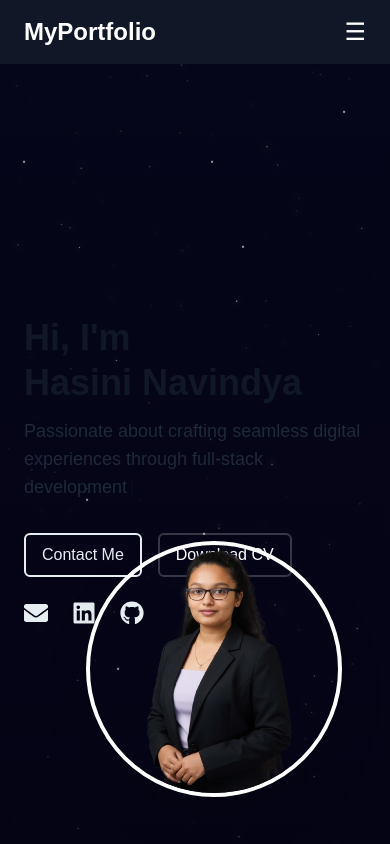
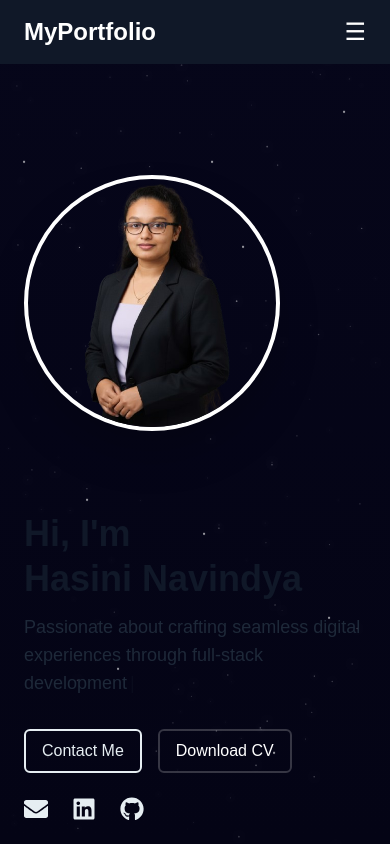
Before and after one commit to HasiniNavindya/my-portfolio, a Next.js app: page / in a window 390 px wide. Shown: the top 844 px of the page. Built offline with nearby package versions, Linux system fonts and the light colour scheme.

Commit message:
Updated portfolio with latest changes last

```diff
--- a/src/components/HeroSection.jsx
+++ b/src/components/HeroSection.jsx
@@ -12,7 +12,7 @@ export default function HeroSection() {
       <div className="relative z-10 max-w-7xl mx-auto px-6 w-full">
         <div className="grid md:grid-cols-2 items-center gap-8">
           {/* Left Side */}
-          <div className="text-left pt-6">
+          <div className="order-last md:order-first text-left pt-6">
             <h1 className="text-4xl md:text-5xl lg:text-6xl font-extrabold text-gray-900 dark:text-white leading-tight">
               Hi, I'm
               <span className="block">
@@ -85,9 +85,9 @@ export default function HeroSection() {
           </div>
 
           {/* Right Side - Portrait */}
-          <div className="relative flex justify-end items-center pt-6">
+          <div className="order-first md:order-last relative flex justify-end items-center pt-6">
             <div className="relative w-full">
-              <div className="absolute top-1/2 right-6 md:right-12 lg:right-20 -translate-y-1/2">
+              <div className="md:absolute md:top-1/2 md:right-12 lg:right-20 md:-translate-y-1/2">
                 {/* decorative background box behind portrait */}
                   <div className="relative mb-6 z-30 hero-portrait profile-wrap">
                   {/* ornament removed: only solid white border around portrait per request */}
--- a/src/components/ProjectCTAs.jsx
+++ b/src/components/ProjectCTAs.jsx
@@ -5,6 +5,10 @@ import Link from "next/link";
 export default function ProjectCTAs() {
   return (
     <section id="project-ctas" className="py-12 sm:py-16 lg:py-20 bg-transparent relative overflow-hidden">
+      {/* decorative background box behind CTAs (hidden on small screens) */}
+      <div className="hidden md:flex absolute inset-0 pointer-events-none items-center justify-center z-0">
+        <div className="w-80 h-44 md:w-96 md:h-56 rounded-2xl bg-gradient-to-br from-indigo-700/40 to-slate-900/30 shadow-2xl transform rotate-2 opacity-90" />
+      </div>
 
       <div className="max-w-4xl mx-auto px-6 text-center relative z-10">
         <p className="text-lg md:text-xl font-semibold text-gray-200 mb-6">Want to see more of my credentials?</p>
@@ -12,7 +16,7 @@ export default function ProjectCTAs() {
   <div className="flex flex-col sm:flex-row items-center justify-center gap-4 sm:gap-8">
           <Link
             href="/certifications"
-            className="inline-block w-72 sm:w-80 md:w-96 text-center bg-primary-dark text-white font-semibold text-lg px-8 py-5 rounded-2xl shadow-lg hover:scale-102 transform transition-transform duration-200 focus:outline-none focus:ring-4 focus:ring-primary-dark/30 border-2 border-white/20"
+            className="inline-block w-full sm:w-72 md:w-96 text-center bg-primary-dark text-white font-semibold text-lg px-6 sm:px-8 py-4 sm:py-5 rounded-2xl shadow-lg hover:scale-102 transform transition-transform duration-200 focus:outline-none focus:ring-4 focus:ring-primary-dark/30 border-2 border-white/20"
             aria-label="View Certifications"
           >
             View Certifications
@@ -20,7 +24,7 @@ export default function ProjectCTAs() {
 
           <Link
             href="/achievements"
-            className="inline-block w-72 sm:w-80 md:w-96 text-center bg-white text-gray-900 font-semibold text-lg px-8 py-5 rounded-2xl shadow-lg hover:scale-102 transform transition-transform duration-200 focus:outline-none focus:ring-4 focus:ring-white/30"
+            className="inline-block w-full sm:w-72 md:w-96 text-center bg-white text-gray-900 font-semibold text-lg px-6 sm:px-8 py-4 sm:py-5 rounded-2xl shadow-lg hover:scale-102 transform transition-transform duration-200 focus:outline-none focus:ring-4 focus:ring-white/30"
             aria-label="View Achievements"
           >
             View Achievements
```
